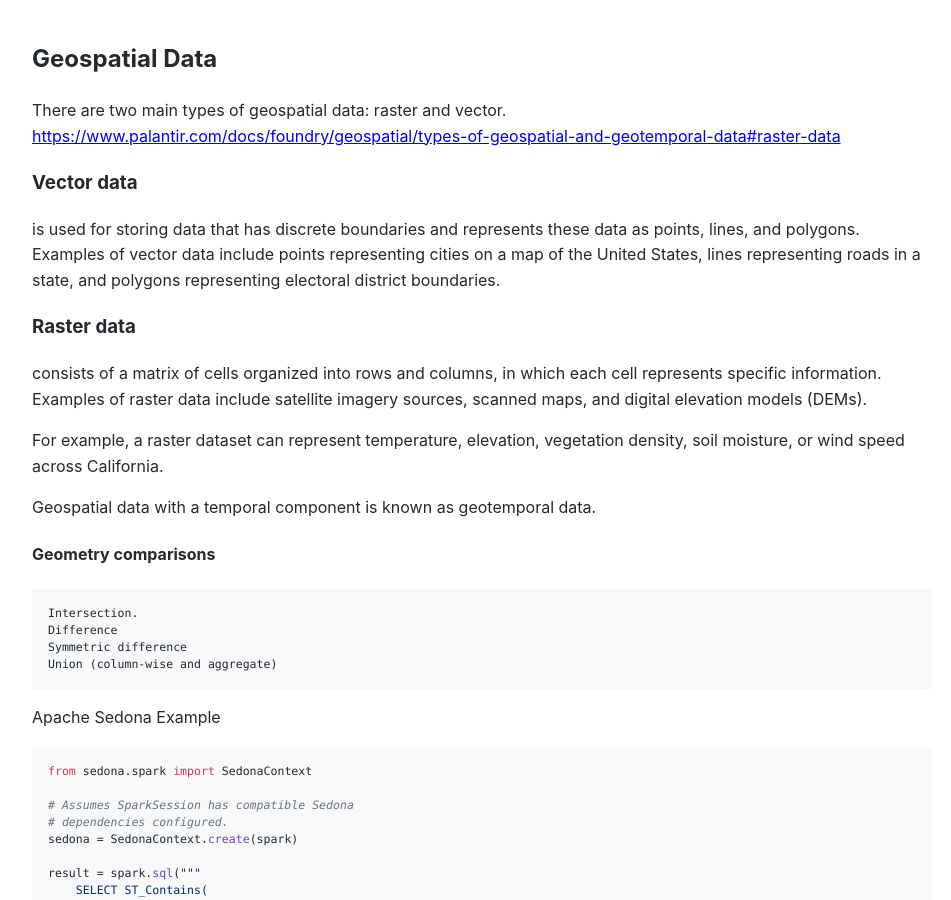
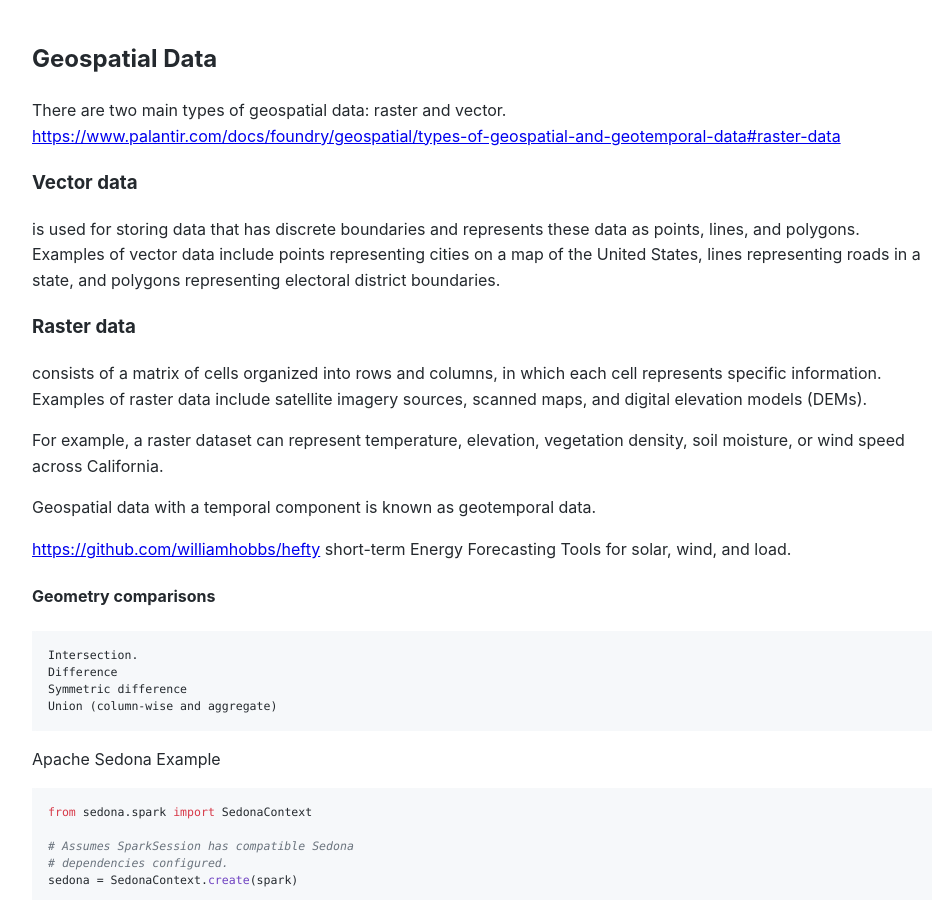
Before and after one commit to Michael-Lubinsky/michael-lubinsky.github.com, a Jekyll site: the page built from geo/pg_and_e.md, in a window 1280 px wide and 900 px high. Shown: the whole window, without its empty margins (158-1109 px from the left). Built offline with Jekyll 4.4.1, drawn with Linux system fonts in a browser that asks for light colours; our own code applies the rules of GitHub Pages for plain Markdown files.

Commit message:
Add link to Energy Forecasting Tools in pg_and_e.md
Added a link to short-term Energy Forecasting Tools.

````diff
--- a/geo/pg_and_e.md
+++ b/geo/pg_and_e.md
@@ -11,6 +11,8 @@ consists of a matrix of cells organized into rows and columns, in which each cel
 For example, a raster dataset can represent temperature, elevation, vegetation density, soil moisture, or wind speed across California.
 
 Geospatial data with a temporal component is known as geotemporal data.
+
+<https://github.com/williamhobbs/hefty>  short-term Energy Forecasting Tools for solar, wind, and load.
 
 #### Geometry comparisons
 ```
````
